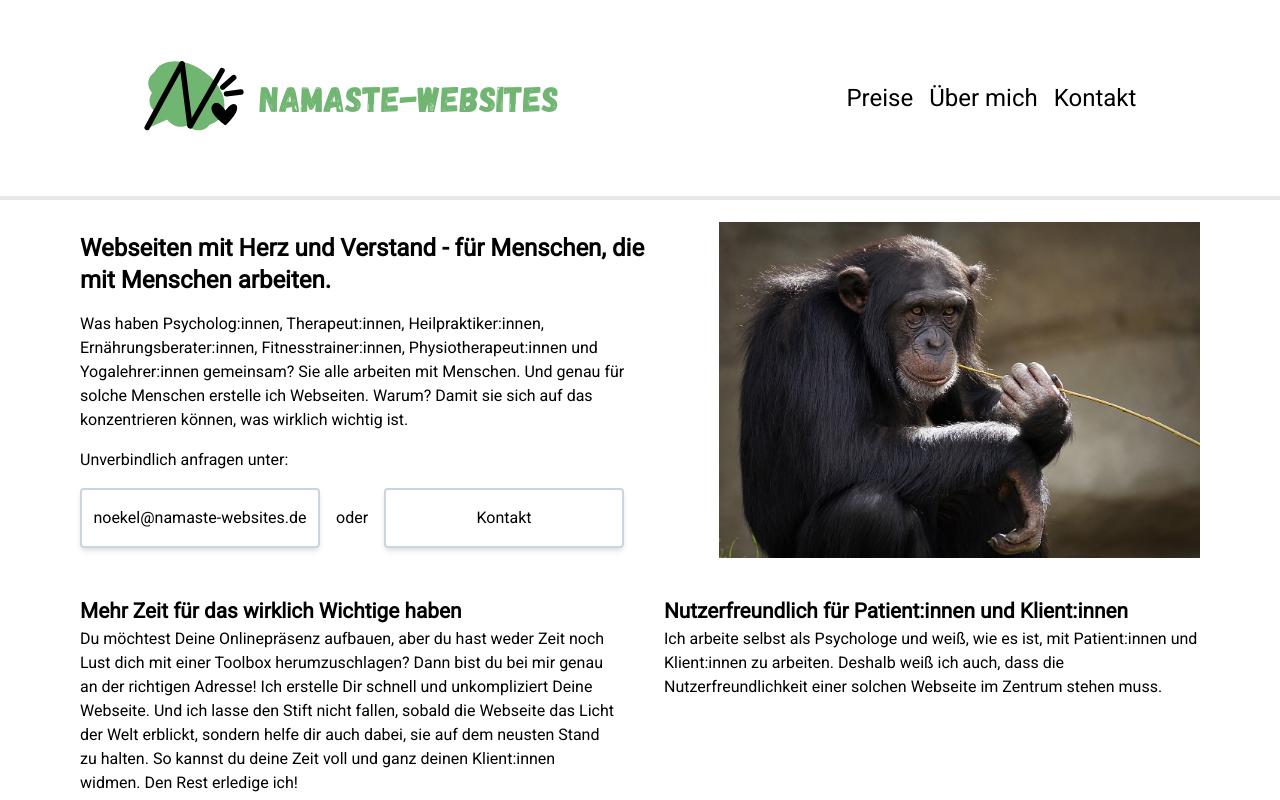
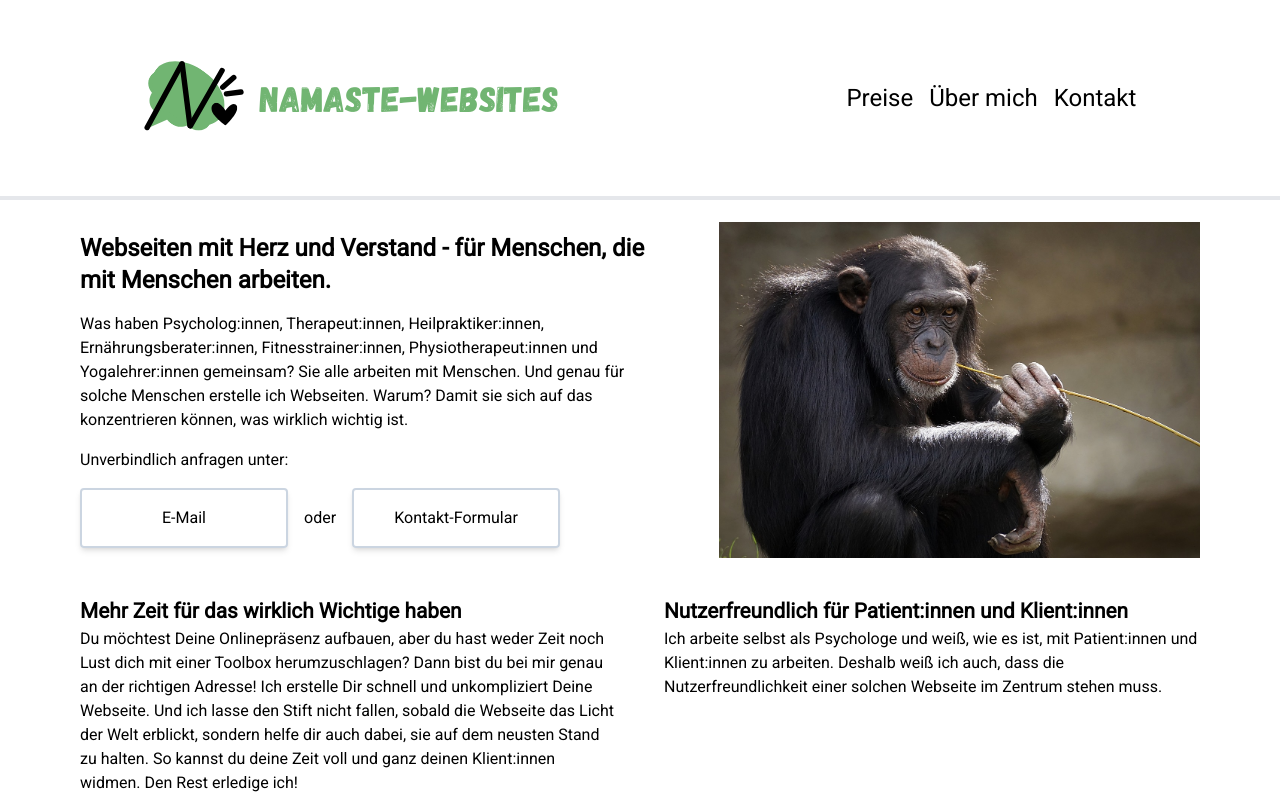
Before and after one commit to dscmari/namaste-websites, a Next.js app: page /namaste-websites/ in a window 1280 px wide. Shown: the top 800 px of the page. Built offline with nearby package versions, Linux system fonts and the light colour scheme.

Commit message:
adapt contact links

```diff
--- a/src/app/page.tsx
+++ b/src/app/page.tsx
@@ -25,18 +25,18 @@ export default function Home() {
           <div className="flex flex-col items-center sm:flex-row sm:justify-center lg:justify-start sm:gap-4">
             <a
               href="mailto:noekel@namaste-websites.de"
-              className="block border-2 border-slate-300 shadow-md rounded p-4 lg:px-0 my-4 text-center min-w-60 lg:min-w-62 max-w-80
+              className="block border-2 border-slate-300 shadow-md rounded p-4 lg:px-0 my-4 text-center min-w-52 max-w-72
                hover:border-namasteGreen hover:bg-namasteGreen hover:text-white"
             >
-              noekel@namaste-websites.de
+              E-Mail
             </a>
             <p className="text-cente">oder</p>
             <Link
               href="/Kontakt"
-              className="block border-2 border-slate-300 shadow-md rounded p-4 lg:px-0 my-4 text-center min-w-60 max-w-80
+              className="block border-2 border-slate-300 shadow-md rounded p-4 lg:px-0 my-4 text-center min-w-52 max-w-72
               hover:border-namasteGreen hover:bg-namasteGreen hover:text-white"
             >
-              Kontakt
+              Kontakt-Formular
             </Link>
           </div>
         </div>
```
Also changed, not shown: 19 other files (tests, documents, lock files or other folders).
